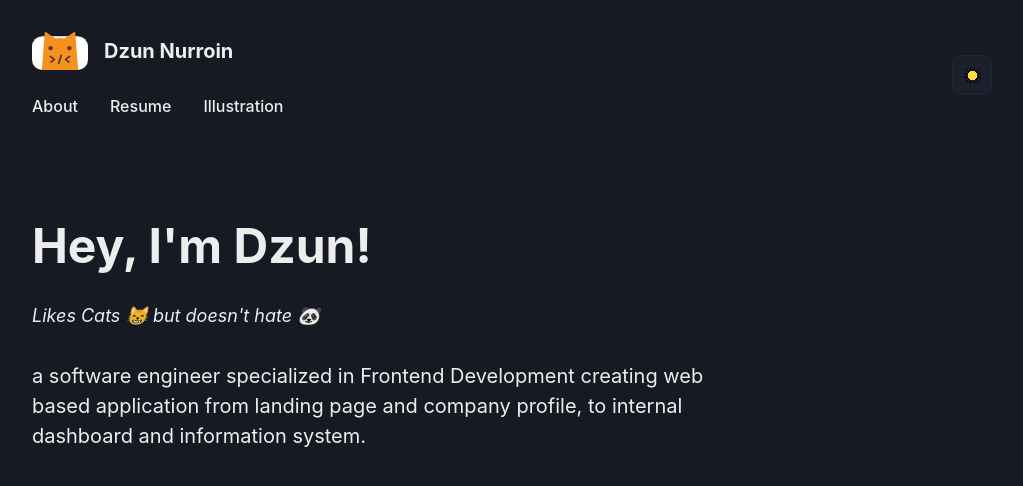
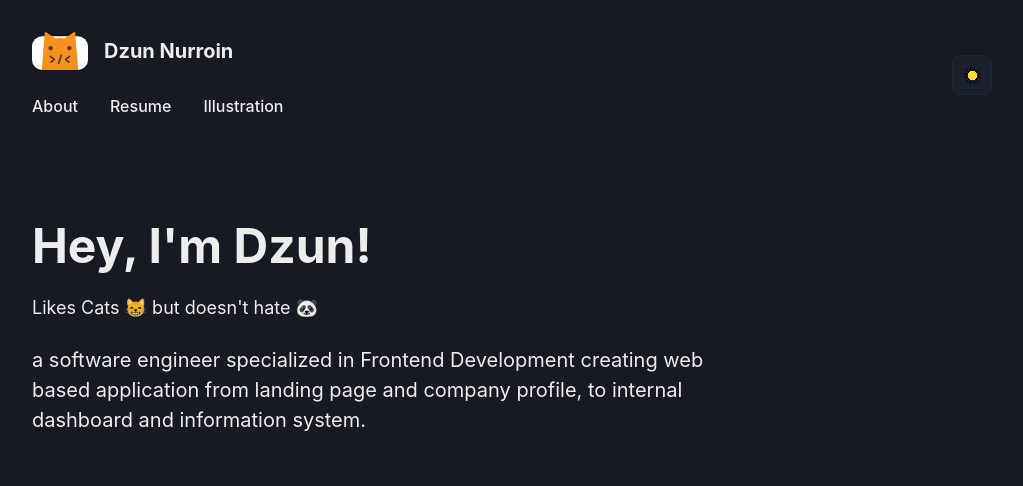
Before and after one commit to DzunN86/dzunn.com, a Next.js app: page / in a window 1280 px wide. Shown: the top 486 px of the page, without its empty margins (128-1151 px from the left). Built offline with nearby package versions, Linux system fonts and the light colour scheme; no server answers.

Commit message:
Update index.tsx

```diff
--- a/pages/index.tsx
+++ b/pages/index.tsx
@@ -1,9 +1,21 @@
 /* eslint-disable react/no-unescaped-entities */
 import { PageSEO } from "@/components/SEO";
 import MainLayout from "@/layouts/MainLayout";
-import { Grid, GridItem, Heading, Text } from "@chakra-ui/react";
+import { getBlurDataURL } from "@/utils/blurDataURL";
+import NextImage from "next/image";
+import {
+  Box,
+  Grid,
+  GridItem,
+  HStack,
+  Heading,
+  Show,
+  Text,
+  useColorMode,
+} from "@chakra-ui/react";
 
 export default function Home({ posts }: any) {
+  const { colorMode, toggleColorMode } = useColorMode();
   return (
     <MainLayout>
       <PageSEO
@@ -12,13 +24,26 @@ export default function Home({ posts }: any) {
       />
       <Grid templateColumns="repeat(12, 1fr)" gap={6} alignItems="center">
         <GridItem colSpan={{ base: 12, md: 9 }}>
-          <Heading as="h1" size="2xl">
-            Hey, I'm Dzun!
-          </Heading>
-          <Text mt="2rem" fontSize="lg" fontStyle="italic">
+          <HStack spacing={5}>
+            <Show below="md">
+              <NextImage
+                src={colorMode === "light" ? "/logo.svg" : "/logo-light.svg"}
+                alt="Dzun Nurroin"
+                placeholder="blur"
+                blurDataURL={getBlurDataURL(700, 475)}
+                width={50}
+                height={50}
+                style={{ width: "3.5rem", height: "auto" }}
+              />
+            </Show>
+            <Heading as="h1" size="2xl">
+              Hey, I'm Dzun!
+            </Heading>
+          </HStack>
+          <Text mt="1.5rem" fontSize="lg">
             Likes Cats 😸 but doesn't hate 🐼
           </Text>
-          <Text mt="2rem" fontSize="xl">
+          <Text mt="1.5rem" fontSize="xl">
             a software engineer specialized in Frontend Development creating web
             based application from landing page and company profile, to internal
             dashboard and information system.
```
